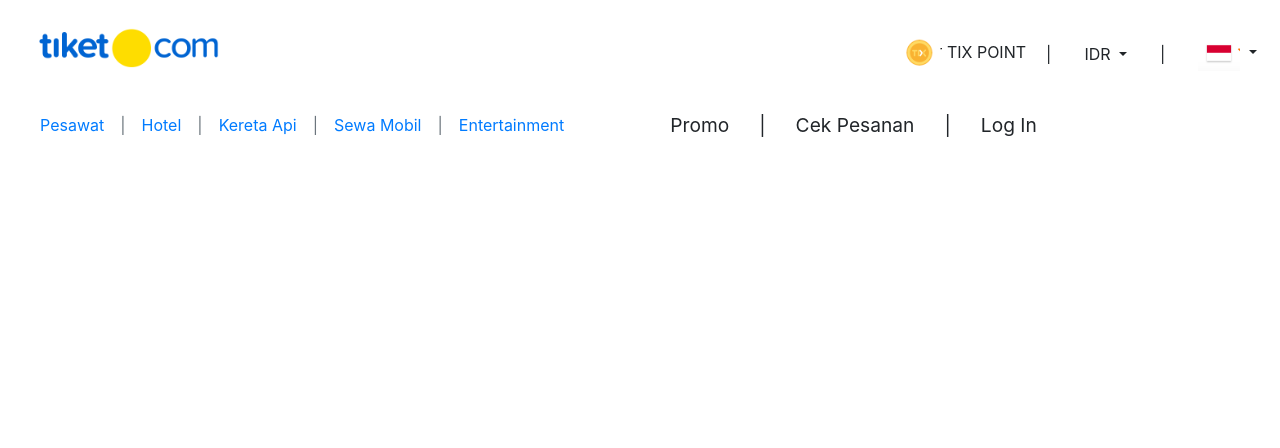
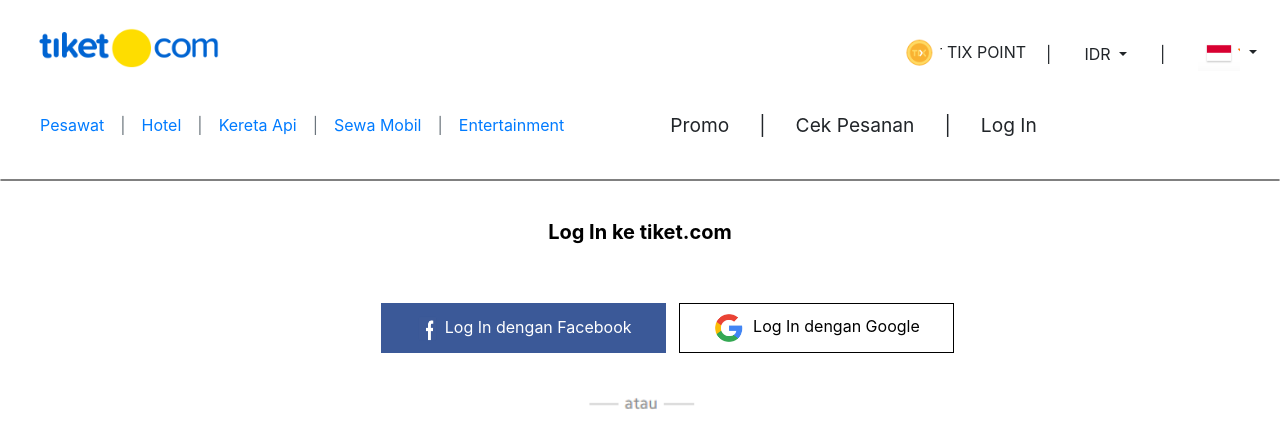
Before and after one commit to AndikaYudantara/tubes-webpro, a PHP site: page /login.html in a window 1280 px wide. Shown: the top 448 px of the page. Run offline with PHP 8.4, Linux system fonts and the light colour scheme.

Commit message:
update login

```diff
--- a/assets/css/login.css
+++ b/assets/css/login.css
@@ -15,3 +15,29 @@
 #td1{
 	font-size: 120%;
 }
+
+#td2{
+	font-size: 120%;
+	text-decoration-color:
+}
+
+#hr {
+ border: 0.5px solid gray;
+ border-radius: 5px;
+}
+
+#b1{
+	text-decoration-color: white;
+	height: 50px;
+	width: 125%;
+	background-color:  #3b5998;
+	border: none;
+	color: white;
+}
+
+#b2{
+	height: 50px;
+	width: 125%;
+	background-color: white;
+	border: 1px solid black;
+}
--- a/login.html
+++ b/login.html
@@ -119,13 +119,33 @@
   			<td id="td1">|</td>
   			<td id="td1">Cek Pesanan</td>
   			<td id="td1">|</td>
-  			<td id="td1">Log In</td>
+  			<td id="td2">Log In</td>
   		</tr>
   	</table>
 
   </div>
 </nav>
 
+<hr id="hr">
+<div align="center">
+	<p style="color: black;font-size: 125%;font-weight: bold;padding-top: 20px;padding-bottom: 5px;"> Log In ke tiket.com </p>
+</div>
+
+<div align="center">
+		<table cellpadding="35">
+			<tr>
+				<td><button id="b1"><img style="width: 25px;height: 25px;" src="assets/img/fb.png"> Log In dengan Facebook</button></td>
+
+				<td><button id="b2"><img style="height: 30px;width: 30px;padding-right: : 10px;margin-right: 5px;" src="assets/img/google.png"> Log In dengan Google</button></td>
+			</tr>
+
+		</table>
+
+</div >
+
+<div style="50%" align="center">
+	<img style="width: 150px;" src="assets/img/4.png">
+</div>
 
 </body>
 </html>
```
Also changed, not shown: assets/img/4.png (added), assets/img/fb.png (added), assets/img/google.png (added).
